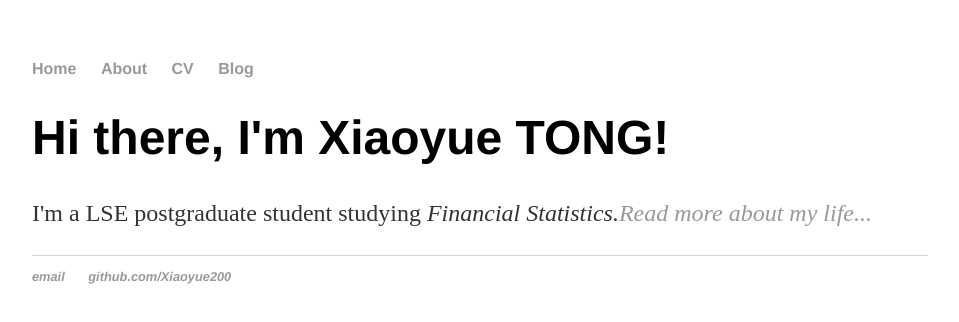
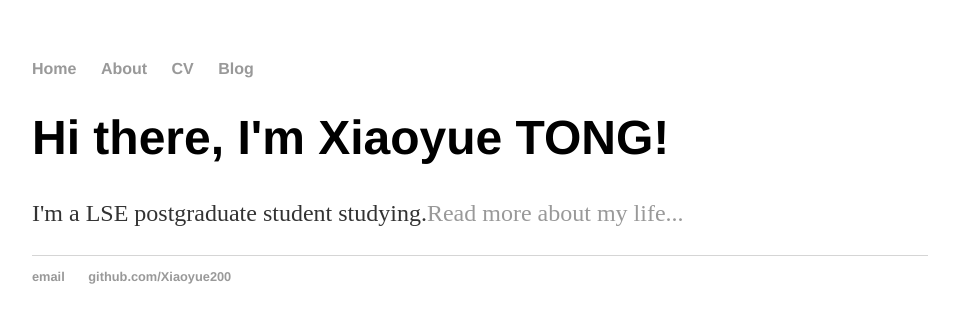
Before and after one commit to Xiaoyue200/Xiaoyue200.github.io, a plain HTML site: page index.html in a window 1280 px wide. Shown: the whole page, without its empty margins (160-1119 px from the left). Drawn offline with Linux system fonts and the light colour scheme.

Commit message:
Update index.html

```diff
--- a/index.html
+++ b/index.html
@@ -17,7 +17,7 @@
 		<div class="container">
     		<div class="blurb">
         		<h1>Hi there, I'm Xiaoyue TONG!</h1>
-				<p>I'm a LSE postgraduate student studying <em>Financial Statistics.<a href="/about">Read more about my life...</a></p>
+				<p>I'm a LSE postgraduate student studying.<a href="/about">Read more about my life...</a></p>
     		</div><!-- /.blurb -->
 		</div><!-- /.container -->
 		<footer>
```
